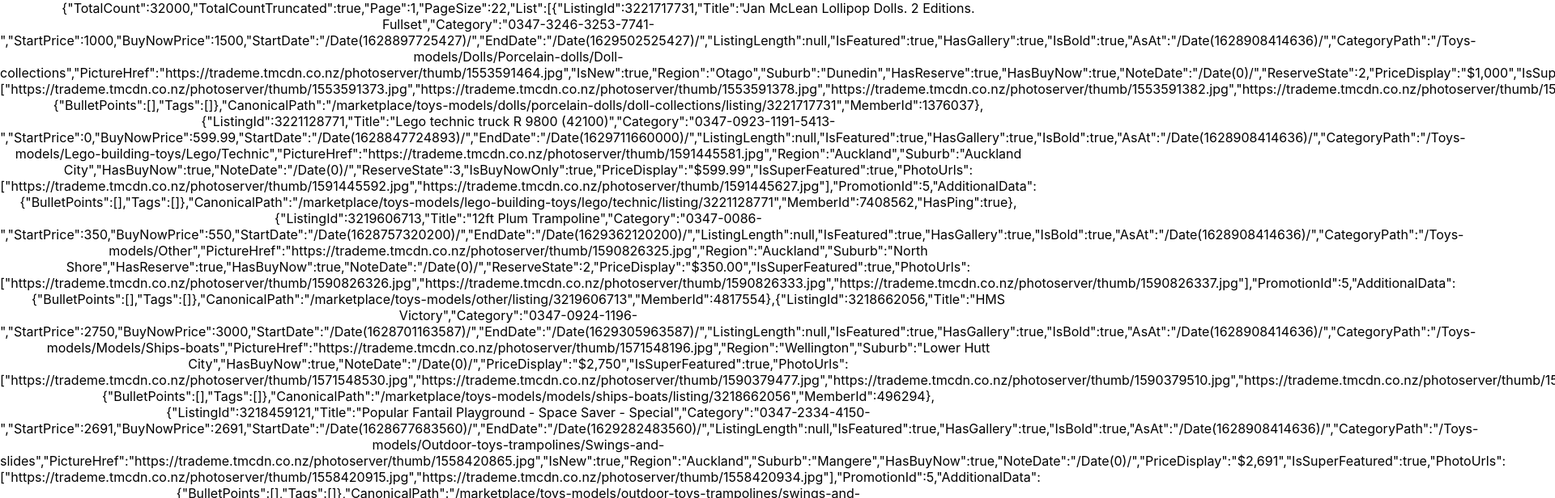
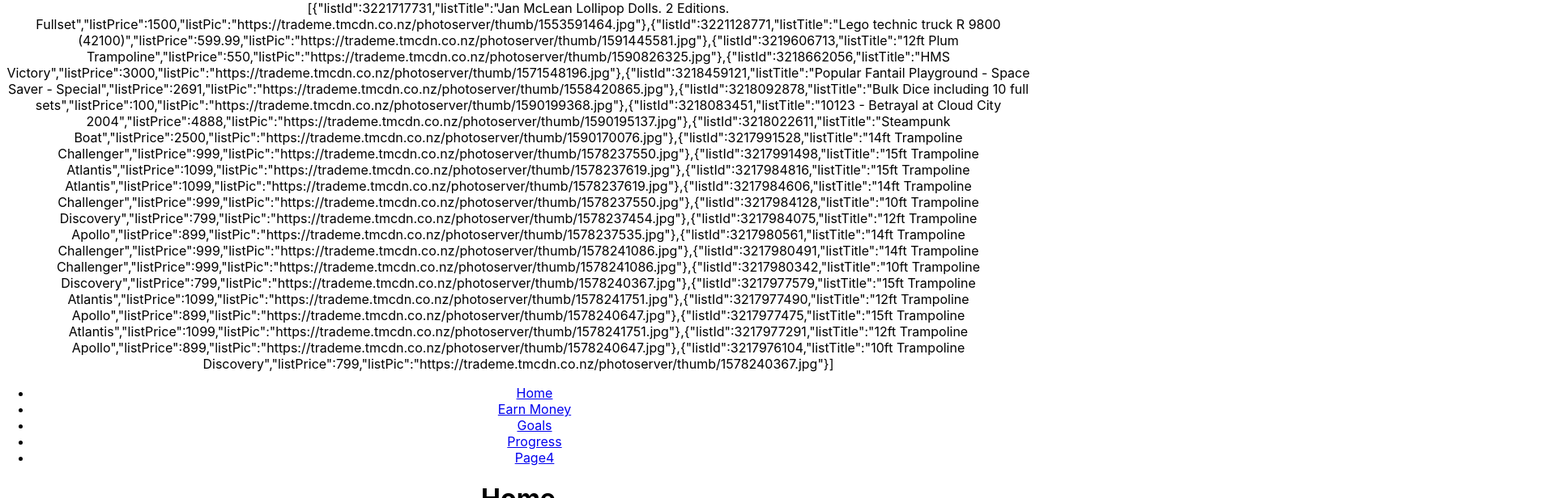
Before and after one commit to Natnael92460/summer-of-tech-money-101, a React (Create React App) app: page / in a window 1280 px wide. Shown: the top 616 px of the page at 81% size, 1920 px wide, since content can reach past the window. Built offline with nearby package versions, Linux system fonts and the light colour scheme.

Commit message:
Final (possible)

```diff
--- a/src/App.js
+++ b/src/App.js
@@ -10,7 +10,12 @@
 import { useSearchResults } from "./hooks/useSearchResults";
 
 function siplifySampleData(allSearchResult){
-  return allSearchResult;
+  return allSearchResult.List.map(function (allData) {
+    return {listId    : allData.ListingId,
+            listTitle : allData.Title,
+            listPrice : allData.BuyNowPrice,
+            listPic   : allData.PictureHref};
+  })
 }
 
 function App() {
--- /dev/null
+++ b/src/hooks/useSearchResults.js
@@ -0,0 +1,11 @@
+export const useSearchResults = () => {
+    //fetching the sample data
+    fetch('/Sample-Api.json')
+    .then(response => response.json())
+    .then(data => console.log(data));
+
+    const searchResults = []
+
+    return {searchResults}
+
+}
```
